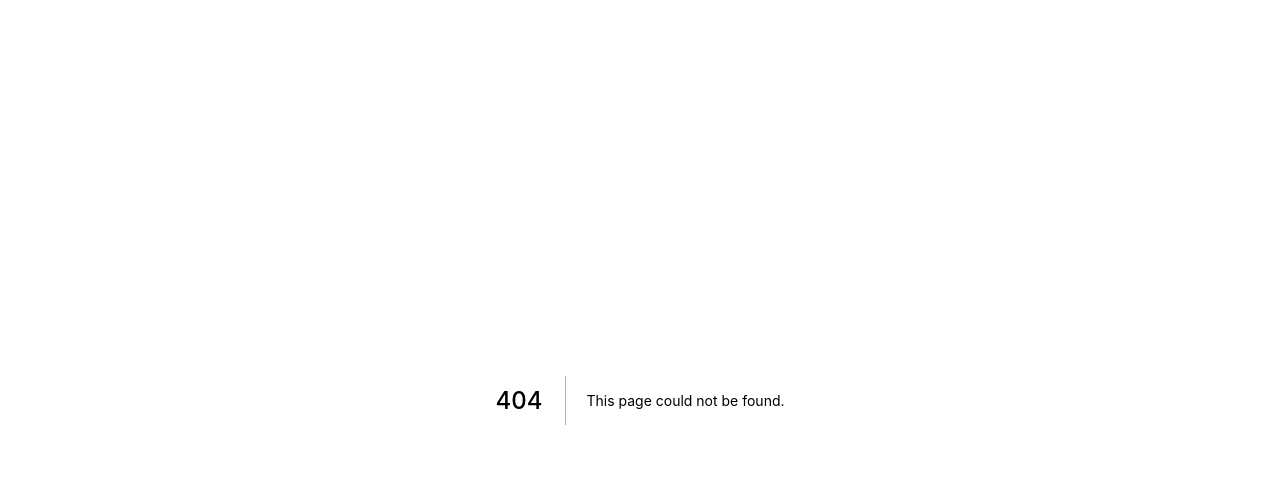
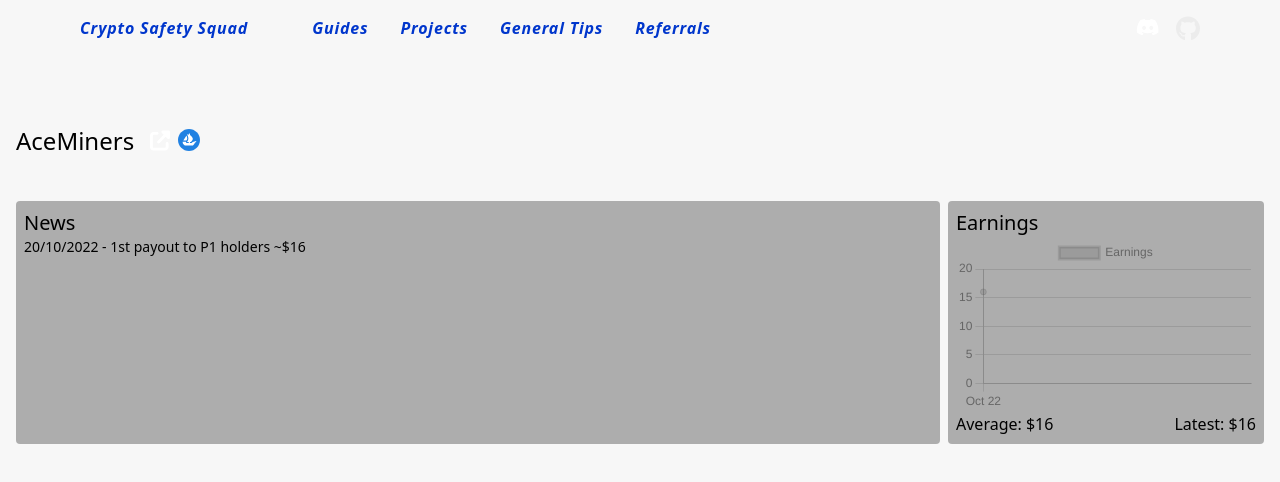
Before and after one commit to CryptoSafetySquad/website, a Next.js app: page /projects/aceminers in a window 1280 px wide. Before the commit this address had no page. Shown: the top 482 px of the page. Built offline with nearby package versions, Linux system fonts and the light colour scheme.

Commit message:
Create page for ace miners.

```diff
--- /dev/null
+++ b/data/projects/aceminers/earnings.ts
@@ -0,0 +1,11 @@
+interface earningsEntry {
+  label: string;
+  date: string;
+  amount: number;
+}
+
+const earnings: earningsEntry[] = [
+  { label: 'Oct 22', date: '2022-10-20', amount: 16 }
+]
+
+export default earnings
--- /dev/null
+++ b/pages/projects/aceminers.tsx
@@ -0,0 +1,147 @@
+import type { NextPage } from 'next'
+import { Line } from 'react-chartjs-2';
+import Link from 'next/link'
+import {
+  Chart as ChartJS,
+  CategoryScale,
+  LinearScale,
+  PointElement,
+  LineElement,
+  Title,
+  Tooltip,
+  Legend,
+} from 'chart.js';
+
+import Page from '../../Components/Page'
+import Header from '../../Components/Project/Header'
+import earnings from '../../data/projects/aceminers/earnings'
+
+ChartJS.register(
+  CategoryScale,
+  LinearScale,
+  PointElement,
+  LineElement,
+  Title,
+  Tooltip,
+  Legend
+);
+
+function average(nums: number[]) {
+  return nums.reduce((a, b) => (a + b)) / nums.length;
+}
+
+const NewsContent = () => {
+  const news = [
+    // { date: '4/11/2022', content: '3rd sacrifice period closed, TVL $7.1m' },
+    // { date: '29/10/2022', content: (<>James Pelton AMA - <a href='https://www.youtube.com/watch?v=zpd8L2rlLgg' rel='noopener noreferrer' target='_blank'>AMA with Project 79: Making 6%/month With Actual Revenue</a></>) },
+    // { date: '24/10/2022', content: '2nd Sacrifice earnings of 6.4%' },
+    { date: '20/10/2022', content: '1st payout to P1 holders ~$16' }
+  ]
+  return (
+    <>
+    {
+      news.map((entry, index) => {
+        return <p className='mb-0 text-sm' key={`news-item-${index}`}>{entry.date} - {entry.content}</p>
+      })
+    }
+    </>
+  )
+}
+
+const Chart = ({ labels, data, title}: { labels: any[], data: any, title: string; }) => {
+  const chartHeight = '175px'
+  return (
+    <div style={{ height: chartHeight }}>
+      <Line
+        options={{
+          maintainAspectRatio: false,
+          scales: {
+            y: {
+              beginAtZero: true
+            }
+          }
+        }}
+        data={{
+          labels: labels,
+          datasets: [
+            {
+              label: title,
+              data: data,
+              // borderColor: '#b49b68',
+              // backgroundColor: '#b49b68',
+            }
+          ],
+        }}
+      />
+    </div>
+  )
+}
+
+const StatsContent = () => {
+  // Compile earnings data
+  const earningsData: { labels: string[]; data: number[] } = { labels: [], data: [] }
+  earnings.forEach(value => { earningsData.labels.push(value.label); earningsData.data.push(value.amount) })
+
+  return (
+    <>
+      {/* Earnings */}
+      <div className='card'>
+        <h2>Earnings</h2>
+        <Chart
+          labels={earningsData.labels}
+          title='Earnings'
+          data={earningsData.data}
+        />
+        <div className='flex justify-between'>
+        <span>Average: ${average(earningsData.data)}</span>
+        <span>Latest: ${earningsData.data[earningsData.data.length - 1]}</span>
+        </div>
+
+      </div>
+
+      {/* TVL
+      <div className='card'>
+        <h2 className='text-gold'>TVL</h2>
+        <P79Chart
+          labels={tvlData.labels}
+          title='TVL'
+          data={tvlData.data}
+        />
+      </div> */}
+    </>
+  )
+}
+
+const AceMiners: NextPage = () => {
+  const title = 'AceMiners'
+
+  const content = (
+    <>
+      <div className='grid gap-2 grid-cols-[3fr_1fr]'>
+        <div className='card'>
+          <h2 className=''>News</h2>
+          <NewsContent />
+        </div>
+        <div>
+          <StatsContent />
+        </div>
+      </div>
+    </>
+  )
+
+  return (
+    <Page {...{
+      title,
+      content,
+      slug: 'projects/aceminers',
+      description: 'AceMiners',
+      header: <Header
+        name={title}
+        website='https://aceminersnft.io/'
+        opensea='https://opensea.io/collection/aceminersnft'
+      />
+    }} />
+  )
+}
+
+export default AceMiners
```
